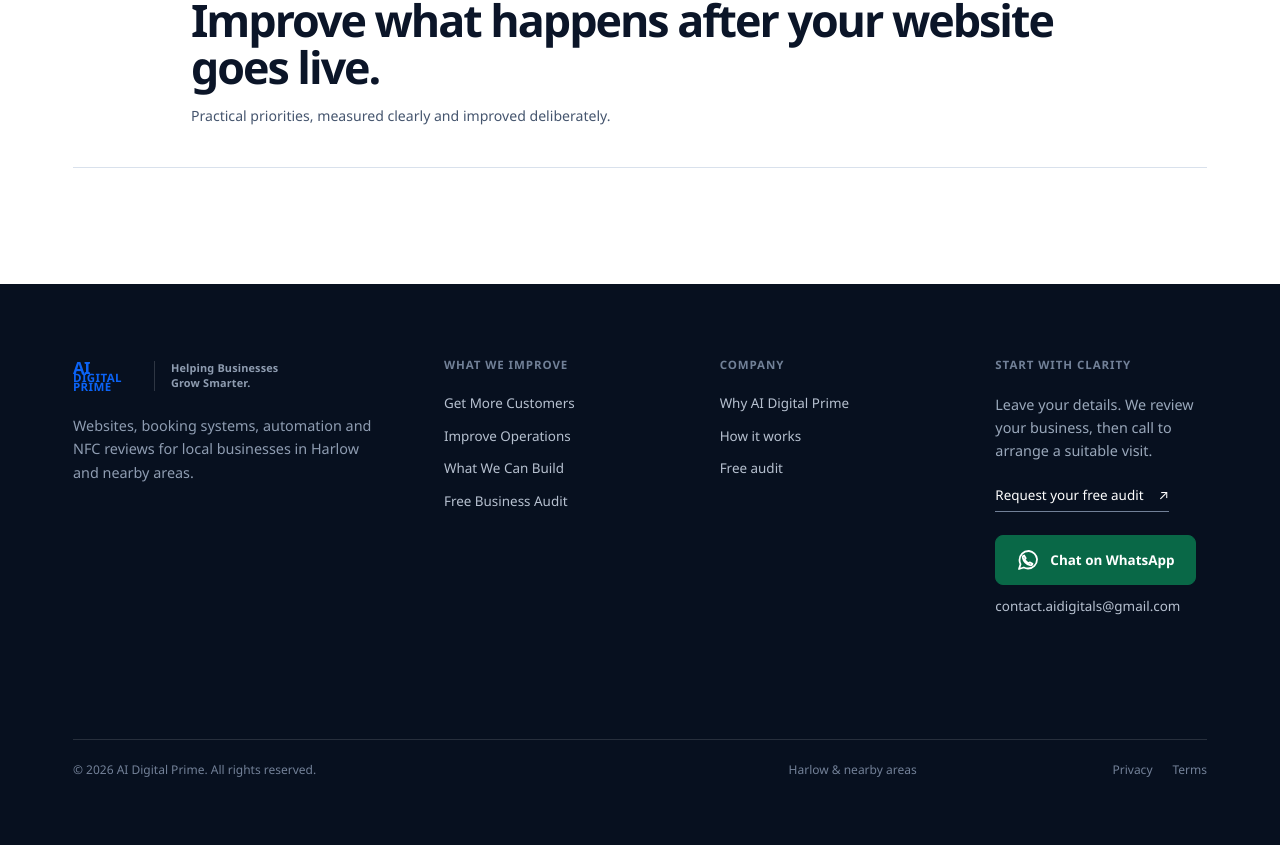
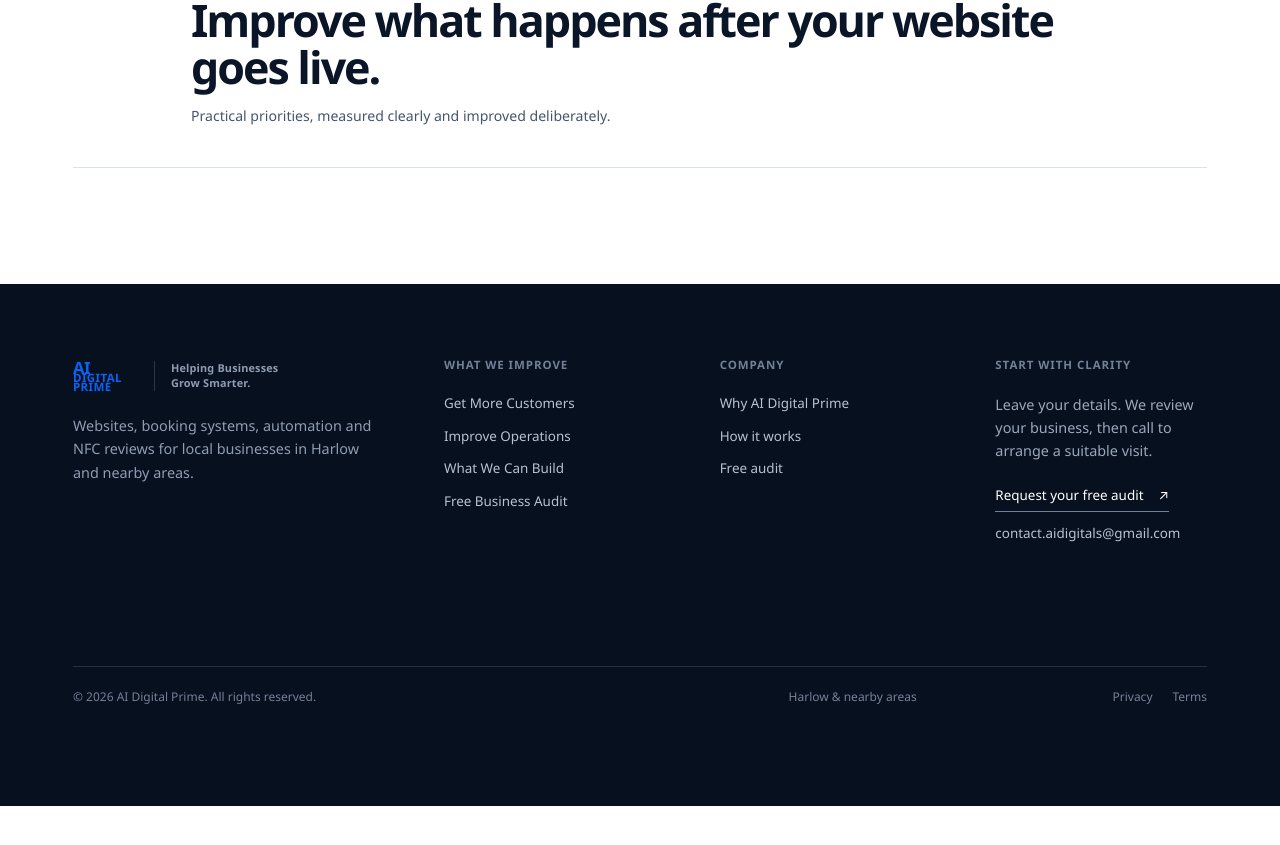
Before and after one commit to contactaidigitals-a11y/aidigitalprime, a Next.js app: page /services in a window 1280 px wide. Shown: the part 1918-2763 px from the top of the page. After the commit the page ends 2724 px from the top, so only its background shows below. Built offline with nearby package versions, Linux system fonts and the light colour scheme; no server answers.

Commit message:
refactor(site): remove WhatsApp contact widgets

```diff
--- a/app/components/SiteChrome.tsx
+++ b/app/components/SiteChrome.tsx
@@ -1,6 +1,5 @@
 import { serviceLinks, siteConfig } from "../config";
 import { MobileNav } from "./MobileNav";
-import { WhatsAppLink } from "./WhatsAppLink";
 
 export function Brand() {
   return (
@@ -60,7 +59,6 @@ export function SiteFooter() {
         <span>Start with clarity</span>
         <p>Leave your details. We review your business, then call to arrange a suitable visit.</p>
         <a className="footer-call" href={siteConfig.auditUrl}>Request your free audit <span>↗</span></a>
-        <WhatsAppLink />
         <a className="footer-email" href={`mailto:${siteConfig.contactEmail}`}>{siteConfig.contactEmail}</a>
       </div>
       <div className="footer-bottom">
```
